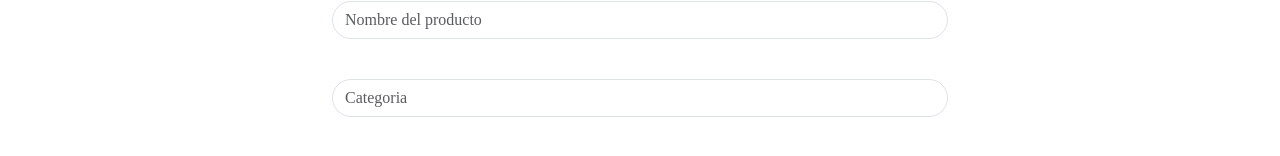
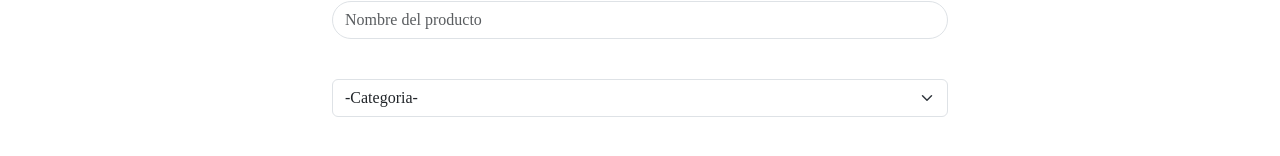
Before and after one commit to ArturoHe/frontend-ReWear, a React (Vite) app: page /newproduct in a window 1280 px wide. Shown: the part 169-325 px from the top of the page. Built offline with nearby package versions, Linux system fonts and the light colour scheme; sample sign-in values are in the browser's storage; a web font is replaced by a local one.

Commit message:
Cambios menores productos y login desde añadir al carrito

```diff
--- a/docker-compose.yml
+++ b/docker-compose.yml
@@ -1,5 +1,3 @@
-version: "3.9"
-
 services:
   re_wear_frontend_dev:
     build:
--- a/src/api/types.ts
+++ b/src/api/types.ts
@@ -12,6 +12,8 @@ export interface Product {
   price: string;
   description: string;
   seller_id: number;
+  status: string;
+  publication_status: string;
 }
 
 export interface ProductCart {
--- a/src/components/ButtonGoogle/index.tsx
+++ b/src/components/ButtonGoogle/index.tsx
@@ -37,8 +37,14 @@ function Index({}: Props) {
               console.log("Error en la solicitud de datos:", error);
             }
 
-            alert("Sesion con Google iniciada correctamente");
-            window.location.href = "/home";
+            if (sessionStorage.getItem("redirectAfterLogin")) {
+              window.location.href =
+                sessionStorage.getItem("redirectAfterLogin")!;
+              sessionStorage.removeItem("redirectAfterLogin");
+              return;
+            } else {
+              window.location.href = "/home";
+            }
           } catch (error) {
             console.log("Error en la solicitud:", error);
           }
--- a/src/components/LoginForm/index.tsx
+++ b/src/components/LoginForm/index.tsx
@@ -44,7 +44,13 @@ function LoginForm({ onReturn, onRecoverPassword }: Props) {
         sessionStorage.setItem("username", username);
         sessionStorage.setItem("id", idUser);
 
-        window.location.href = "/home";
+        if (sessionStorage.getItem("redirectAfterLogin")) {
+          window.location.href = sessionStorage.getItem("redirectAfterLogin")!;
+          sessionStorage.removeItem("redirectAfterLogin");
+          return;
+        } else {
+          window.location.href = "/home";
+        }
       } else {
         alert("No se recibió un token");
       }
--- a/src/components/ProductForm/index.tsx
+++ b/src/components/ProductForm/index.tsx
@@ -70,14 +70,19 @@ function LoginForm({}: Props) {
       </div>
       <div className="my-3">
         <label htmlFor="category" className="form-label"></label>
-        <input
-          required
+
+        <select
+          className="form-select"
+          aria-label="Default select example"
           name="category"
-          type="text"
-          className={`form-control ${styles.loginSlot}`}
-          id="productCategory"
-          placeholder="Categoria"
-        />
+        >
+          <option selected>-Categoria-</option>
+          <option value="Casual">Casual</option>
+          <option value="Deportiva">Deportiva</option>
+          <option value="Formal">Formal</option>
+          <option value="Urbana">Urbana</option>
+          <option value="Vintage">Vintage</option>
+        </select>
       </div>
 
       <div className="my-3">
--- a/src/components/ProductSearchCard/index.tsx
+++ b/src/components/ProductSearchCard/index.tsx
@@ -6,9 +6,10 @@ type Props = {
   title: string;
   description: string;
   price: string;
+  quality: string;
 };
 
-function index({ image, title, description, price, id }: Props) {
+function index({ image, title, description, price, id, quality }: Props) {
   return (
     <div
       className="container-fluid mt-3 shadow position-relative"
@@ -30,6 +31,7 @@ function index({ image, title, description, price, id }: Props) {
           </div>
           <div className="col-xs-6 col-lg-5">
             <h1>{title}</h1>
+            <h3>{`Calidad: ${quality}`}</h3>
             <p>{description}</p>
             <Link className="stretched-link" to={`/product/${id}`}></Link>
           </div>
--- a/src/components/TextProduct/index.tsx
+++ b/src/components/TextProduct/index.tsx
@@ -22,7 +22,13 @@ function index({ productName, price, category, description, quality }: Props) {
       <h5 className="my-3" style={{ fontSize: "1rem" }}>
         Descripcion:
         <div className="mt-2">
-          <p style={{ overflowWrap: "break-word" }}>{description}</p>
+          <p
+            style={{
+              overflowWrap: "break-word",
+            }}
+          >
+            {description}
+          </p>
         </div>
       </h5>
     </>
--- a/src/functionalities/Product/index.tsx
+++ b/src/functionalities/Product/index.tsx
@@ -46,20 +46,23 @@ function index({ title }: Props) {
         },
         { headers: { Authorization: `${token}` } }
       );
+
+      const toastElement = document.getElementById("liveToast");
+
+      if (toastElement) {
+        const toastInstance = new Toast(toastElement);
+        toastInstance.show();
+      } else {
+        console.error("No se encontró el toast en el DOM.");
+      }
     } catch (error) {
+      sessionStorage.setItem("redirectAfterLogin", window.location.pathname);
+
+      window.location.href = "/login";
       console.error("Error al agregar al carrito:", error);
     }
 
     console.log("Agregado al carrito producto:", productData?.idproduct);
-
-    const toastElement = document.getElementById("liveToast");
-
-    if (toastElement) {
-      const toastInstance = new Toast(toastElement);
-      toastInstance.show();
-    } else {
-      console.error("No se encontró el toast en el DOM.");
-    }
   };
 
   const handleEdit = async () => {
@@ -91,7 +94,17 @@ function index({ title }: Props) {
           <div className="col-12">
             <div className="row">
               <div className="col-lg-9">
-                <div className="container m-3">
+                <div className="container my-1">
+                  <div className="d-flex flex-row justify-content-between mb-4">
+                    {!isSelf ? (
+                      <ButtonAction
+                        text="Agregar Al Carrito"
+                        onClick={handleCart}
+                      />
+                    ) : (
+                      <Button text="Editar Producto" onClick={handleEdit} />
+                    )}
+                  </div>
                   <TextProduct
                     productName={productData?.name_product || ""}
                     description={productData?.description || ""}
@@ -101,16 +114,6 @@ function index({ title }: Props) {
                     )}
                     quality={productData?.status || 0}
                   />
-                </div>
-                <div className="d-flex flex-row justify-content-between">
-                  {!isSelf ? (
-                    <ButtonAction
-                      text="Agregar Al Carrito"
-                      onClick={handleCart}
-                    />
-                  ) : (
-                    <Button text="Editar Producto" onClick={handleEdit} />
-                  )}
                 </div>
               </div>
               <div className="col-lg-3">
--- a/src/functionalities/ProductSearch/index.tsx
+++ b/src/functionalities/ProductSearch/index.tsx
@@ -27,6 +27,8 @@ function Index({ title }: Props) {
         ? data.productInfo
         : [];
 
+      console.log("Products:", products);
+
       return productsData.map((product: Product) => ({
         id: product.id,
         name_product: product.name_product,
@@ -34,6 +36,8 @@ function Index({ title }: Props) {
         price: Number(product.price).toLocaleString("es-CO"),
         description: product.description,
         seller_id: product.seller_id,
+        publication_status: product.publication_status,
+        status: product.status,
       }));
     } catch (error) {
       console.error("Error fetching products", error);
@@ -67,6 +71,7 @@ function Index({ title }: Props) {
                     description={product.description}
                     image={"/texerror.jpg"}
                     price={product.price}
+                    quality={product.status}
                   />
                 )
               )
```
